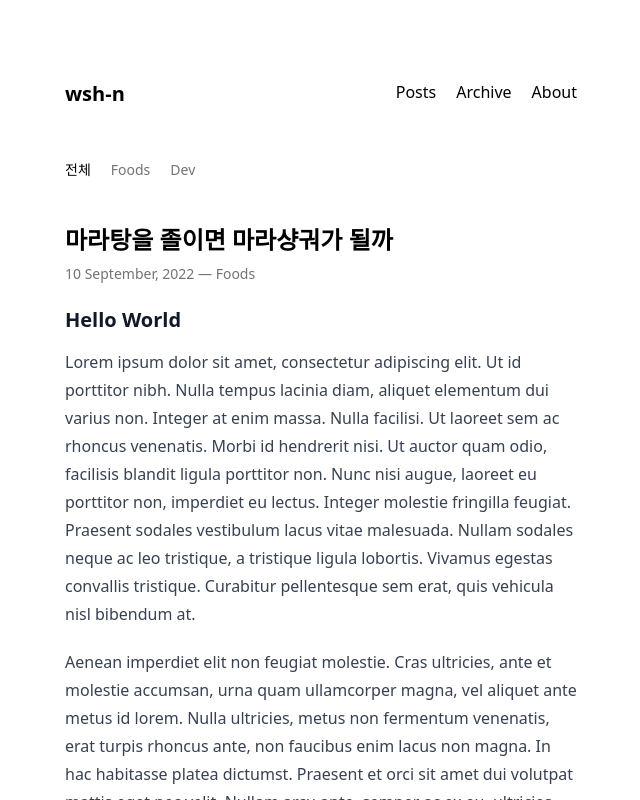
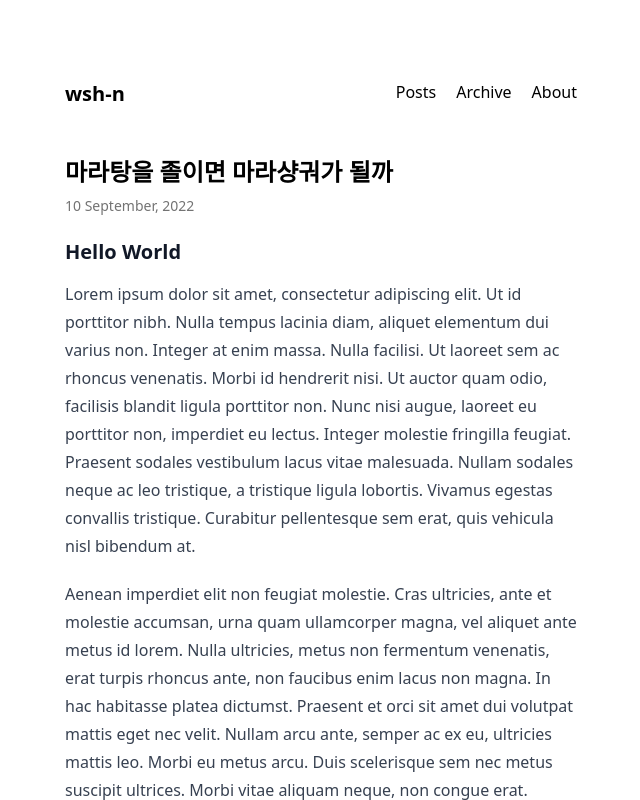
Before and after one commit to wish-n/dev.wshin.me, a Next.js app: page / in a window 1280 px wide. Shown: the top 800 px of the page, without its empty margins (319-959 px from the left). Built offline with nearby package versions, Linux system fonts and the light colour scheme.

Commit message:
[#1] 카테고리 기능 fade-out

```diff
--- a/src/app/page.tsx
+++ b/src/app/page.tsx
@@ -1,23 +1,12 @@
 "use client";
 
-import CategoryNavigator from "@/components/CategoryNavigator";
-import { getAllCategories, getAllPosts } from "@/services/post.service";
+import { getAllPosts } from "@/services/post.service";
 import PostList from "@/components/PostList";
-import { useSearchParams } from "next/navigation";
-import { SCH_PARAM_CATEGORY } from "@/utils/constants";
 
 export default function Home() {
-  const searchParam = useSearchParams();
-  const selectedCategory = getSelectedCategory(searchParam);
-
   return (
     <div>
-      <CategoryNavigator categories={getAllCategories()} selectedCategory={selectedCategory} />
-      <PostList posts={getAllPosts({ category: selectedCategory })} />
+      <PostList posts={getAllPosts()} />
     </div>
   );
 }
-
-function getSelectedCategory(searchParams: URLSearchParams): string | null {
-  return searchParams.get(SCH_PARAM_CATEGORY);
-}
--- a/src/components/CategoryNavigator.tsx
+++ /dev/null
@@ -1,42 +0,0 @@
-"use client";
-
-import { useRouter } from "next/navigation";
-import { SCH_PARAM_CATEGORY } from "@/utils/constants";
-import { AppRouterInstance } from "next/dist/shared/lib/app-router-context.shared-runtime";
-import { setSearchParam } from "@/utils/url";
-
-export default function CategoryNavigator(props: CategoryNavigatorProps) {
-  const router = useRouter();
-
-  return (
-    <ul className="mb-10 flex flex-row flex-wrap text-sm leading-loose text-neutral-500 [&>li]:mr-5 [&>li]:font-medium">
-      <li>
-        <button
-          onClick={() => setSelectedCategory(router, null)}
-          className={props.selectedCategory ? "" : "text-black"}
-        >
-          전체
-        </button>
-      </li>
-      {props.categories?.map(category => (
-        <li key={category}>
-          <button
-            onClick={() => setSelectedCategory(router, category)}
-            className={category === props.selectedCategory ? "text-black" : ""}
-          >
-            {category}
-          </button>
-        </li>
-      ))}
-    </ul>
-  );
-}
-
-interface CategoryNavigatorProps {
-  categories?: string[];
-  selectedCategory: string | null;
-}
-
-function setSelectedCategory(router: AppRouterInstance, categoryToSelect: string | null): void {
-  setSearchParam(router, SCH_PARAM_CATEGORY, categoryToSelect);
-}
--- a/src/components/PostList.tsx
+++ b/src/components/PostList.tsx
@@ -15,7 +15,7 @@ function postListItem(post: Post) {
       <div>
         <h2 className="text-2xl font-bold">{post.title}</h2>
         <p className="mt-2 text-sm font-medium text-neutral-500">
-          {defaultDateFormatter(post.date)} &mdash; {post.category}
+          {defaultDateFormatter(post.date)}
         </p>
       </div>
       <div
--- a/src/models/post.ts
+++ b/src/models/post.ts
@@ -10,10 +10,6 @@ export interface PostFrontMatter {
    * 작성일시
    */
   date: Date;
-  /**
-   * 카테고리
-   */
-  category?: string;
   /**
    * Draft 여부
    */
--- a/src/services/post.service.ts
+++ b/src/services/post.service.ts
@@ -1,26 +1,12 @@
 import { Post, PostMeta } from "@/models/post";
 
-export function getAllPosts(filters?: PostFilters): Post[] {
+export function getAllPosts(): Post[] {
   const posts = DUMMY_POSTS.map(post => ({
     ...post,
     bodyHtml: dummyBodyHtml,
   }));
 
-  if (!!filters) {
-    return posts.filter(post => checkByFilter(post, filters));
-  }
-
   return posts;
-}
-
-interface PostFilters {
-  category?: string | null;
-}
-
-function checkByFilter(postMeta: PostMeta, filters: PostFilters): boolean {
-  if (!!filters.category && postMeta.category !== filters.category) return false;
-
-  return true;
 }
 
 /**
@@ -73,25 +59,21 @@ const DUMMY_POSTS: PostMeta[] = [
     slug: "a",
     title: "마라탕을 졸이면 마라샹궈가 될까",
     date: new Date(2022, 8, 10),
-    category: "Foods",
   },
   {
     slug: "b",
     title: "개발이란 개발하는 것이다",
     date: new Date(2023, 8, 12),
-    category: "Dev",
   },
   {
     slug: "c",
     title: "아 배고프네",
     date: new Date(2024, 8, 13),
-    category: "Foods",
   },
   {
     slug: "d",
     title: "대충 내가 최신글이어야 함",
     date: new Date(2024, 8, 14),
-    category: "Dev",
   },
 ];
 
```
Also changed, not shown: contents/posts/post-1.md (+0 -1 lines), contents/posts/post-2.md (+0 -1 lines), contents/posts/post-3.md (+0 -1 lines).
